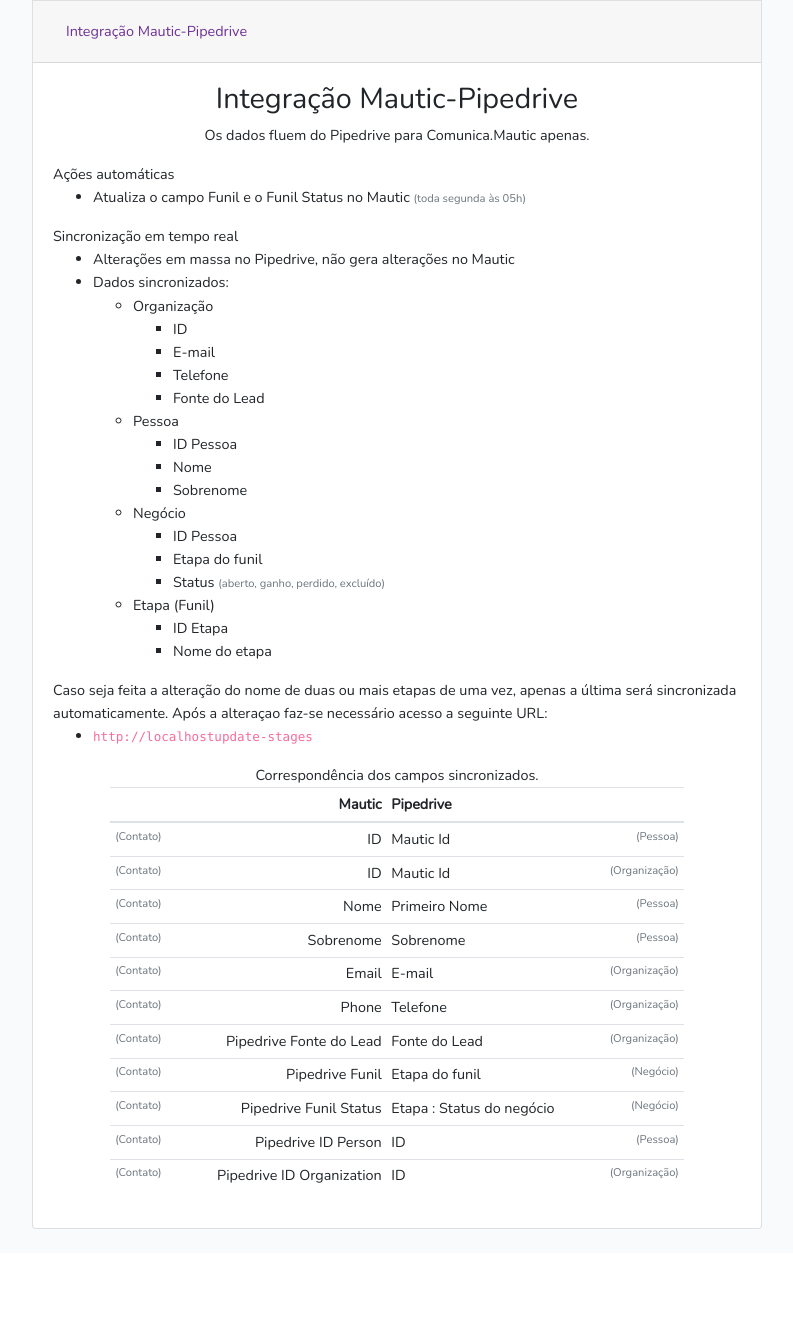
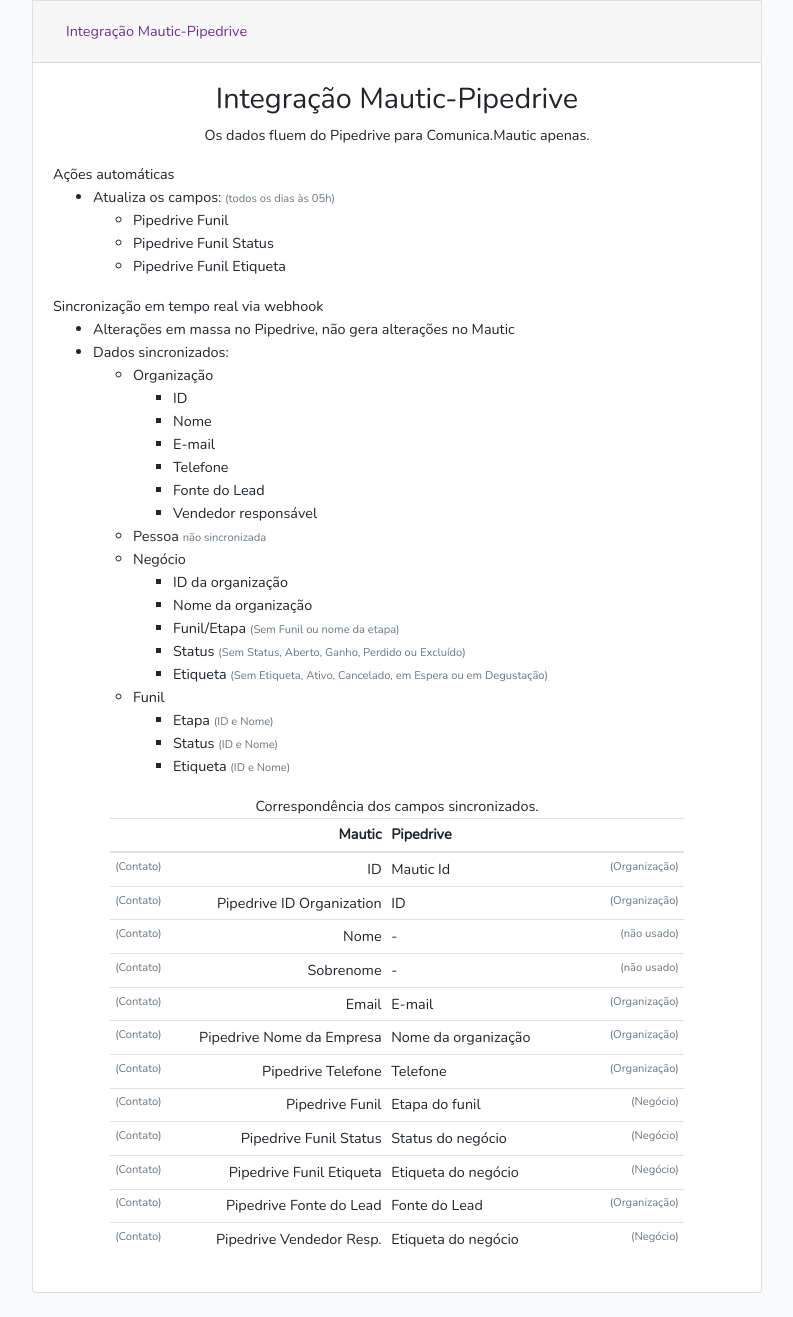
Before and after one commit to CostaMateus/triibo-gateway-php, a Laravel app: page /home in a window 1280 px wide. Shown: the part 184-1501 px from the top of the page, without its empty margins (243-1036 px from the left). Before the commit the page ends 1413 px from the top, so only its background shows below. Run offline with Laravel 8, Linux system fonts and the light colour scheme; a user stored in the database is signed in; data comes from the database, SQL or seed files in the repository.

Commit message:
Ajuste na documentção

```diff
--- a/resources/views/home.blade.php
+++ b/resources/views/home.blade.php
@@ -32,11 +32,7 @@
                                         <span class="text-muted h7" >(todos os dias às 02h)</span>
                                     </li>
                                     <li>
-                                        Importa lojas
-                                        <span class="text-muted h7" >(duas vezes no dia, às 02h e às 14h)</span>
-                                    </li>
-                                    <li>
-                                        Importa promoções
+                                        Importa lojas e promoções
                                         <span class="text-muted h7" >(duas vezes no dia, às 02h e às 14h)</span>
                                     </li>
                                 </ul>
@@ -64,57 +60,75 @@
                                 <p class="mb-0" >Ações automáticas</p>
                                 <ul class="" >
                                     <li>
-                                        Atualiza o campo Funil e o Funil Status no Mautic
-                                        <span class="text-muted h7" >(toda segunda às 05h)</span>
+                                        Atualiza os campos:
+                                        <span class="text-muted h7" >(todos os dias às 05h)</span>
+                                        <ul>
+                                            <li>Pipedrive Funil</li>
+                                            <li>Pipedrive Funil Status</li>
+                                            <li>Pipedrive Funil Etiqueta</li>
+                                        </ul>
                                     </li>
                                 </ul>
-                                <p class="mt-2 mb-0" >Sincronização em tempo real</p>
+                                <p class="mt-2 mb-0" >Sincronização em tempo real via webhook</p>
                                 <ul>
                                     <li>Alterações em massa no Pipedrive, não gera alterações no Mautic</li>
                                     <li>Dados sincronizados:
                                         <ul>
-                                            <li>Organização
+                                            <li>
+                                                Organização
                                                 <ul>
                                                     <li>ID</li>
+                                                    <li>Nome</li>
                                                     <li>E-mail</li>
                                                     <li>Telefone</li>
                                                     <li>Fonte do Lead</li>
+                                                    <li>Vendedor responsável</li>
                                                 </ul>
                                             </li>
-                                            <li>Pessoa
-                                                <ul>
+                                            <li>
+                                                Pessoa
+                                                <span class="text-muted h7" >não sincronizada</span>
+                                                {{-- <ul>
                                                     <li>ID Pessoa</li>
                                                     <li>Nome</li>
                                                     <li>Sobrenome</li>
-                                                </ul>
+                                                </ul> --}}
                                             </li>
-                                            <li>Negócio
+                                            <li>
+                                                Negócio
                                                 <ul>
-                                                    <li>ID Pessoa</li>
-                                                    <li>Etapa do funil</li>
+                                                    <li>ID da organização</li>
+                                                    <li>Nome da organização</li>
+                                                    <li>
+                                                        Funil/Etapa
+                                                        <span class="text-muted h7" >(Sem Funil ou nome da etapa)</span>
+                                                    </li>
                                                     <li>
                                                         Status
-                                                        <span class="text-muted h7" >(aberto, ganho, perdido, excluído)</span>
+                                                        <span class="text-muted h7" >(Sem Status, Aberto, Ganho, Perdido ou Excluído)</span>
+                                                    </li>
+                                                    <li>
+                                                        Etiqueta
+                                                        <span class="text-muted h7" >(Sem Etiqueta, Ativo, Cancelado, em Espera ou em Degustação)</span>
                                                     </li>
                                                 </ul>
                                             </li>
-                                            <li>Etapa (Funil)
+                                            <li>
+                                                Funil
                                                 <ul>
-                                                    <li>ID Etapa</li>
-                                                    <li>Nome do etapa</li>
+                                                    <li>
+                                                        Etapa
+                                                        <span class="text-muted h7" >(ID e Nome)</span>
+                                                    </li>
+                                                    <li>Status
+                                                        <span class="text-muted h7" >(ID e Nome)</span>
+                                                    </li>
+                                                    <li>Etiqueta
+                                                        <span class="text-muted h7" >(ID e Nome)</span>
+                                                    </li>
                                                 </ul>
                                             </li>
                                         </ul>
-                                    </li>
-                                </ul>
-
-                                <p class="mb-0" >
-                                    Caso seja feita a alteração do nome de duas ou mais etapas de uma vez, apenas a última será sincronizada automaticamente.
-                                    Após a alteraçao faz-se necessário acesso a seguinte URL: <br>
-                                </p>
-                                <ul>
-                                    <li>
-                                        <code>{{ env('APP_URL') . 'update-stages' }}</code>
                                     </li>
                                 </ul>
 
@@ -127,12 +141,12 @@
                                         </tr>
                                     </thead>
                                     <tbody>
-                                        <tr>
+                                        {{-- <tr>
                                             <td class="text-muted h7 text-left  w-10" >(Contato)</td>
                                             <td class="text-right w-40"               >ID</td>
                                             <td class="text-left  w-40"               >Mautic Id</td>
                                             <td class="text-muted h7 text-right w-10" >(Pessoa)</td>
-                                        </tr>
+                                        </tr> --}}
                                         <tr>
                                             <td class="text-muted h7 text-left  w-10" >(Contato)</td>
                                             <td class="text-right w-40"               >ID</td>
@@ -141,15 +155,21 @@
                                         </tr>
                                         <tr>
                                             <td class="text-muted h7 text-left  w-10" >(Contato)</td>
+                                            <td class="text-right w-40"               >Pipedrive ID Organization</td>
+                                            <td class="text-left  w-40"               >ID</td>
+                                            <td class="text-muted h7 text-right w-10" >(Organização)</td>
+                                        </tr>
+                                        <tr>
+                                            <td class="text-muted h7 text-left  w-10" >(Contato)</td>
                                             <td class="text-right w-40"               >Nome</td>
-                                            <td class="text-left  w-40"               >Primeiro Nome</td>
-                                            <td class="text-muted h7 text-right w-10" >(Pessoa)</td>
+                                            <td class="text-left  w-40"               > - </td>
+                                            <td class="text-muted h7 text-right w-10" >(não usado)</td>
                                         </tr>
                                         <tr>
                                             <td class="text-muted h7 text-left  w-10" >(Contato)</td>
                                             <td class="text-right w-40"               >Sobrenome</td>
-                                            <td class="text-left  w-40"               >Sobrenome</td>
-                                            <td class="text-muted h7 text-right w-10" >(Pessoa)</td>
+                                            <td class="text-left  w-40"               > - </td>
+                                            <td class="text-muted h7 text-right w-10" >(não usado)</td>
                                         </tr>
                                         <tr>
                                             <td class="text-muted h7 text-left  w-10" >(Contato)</td>
@@ -159,14 +179,14 @@
                                         </tr>
                                         <tr>
                                             <td class="text-muted h7 text-left  w-10" >(Contato)</td>
-                                            <td class="text-right w-40"               >Phone</td>
-                                            <td class="text-left  w-40"               >Telefone</td>
+                                            <td class="text-right w-40"               >Pipedrive Nome da Empresa</td>
+                                            <td class="text-left  w-40"               >Nome da organização</td>
                                             <td class="text-muted h7 text-right w-10" >(Organização)</td>
                                         </tr>
                                         <tr>
                                             <td class="text-muted h7 text-left  w-10" >(Contato)</td>
-                                            <td class="text-right w-40"               >Pipedrive Fonte do Lead</td>
-                                            <td class="text-left  w-40"               >Fonte do Lead</td>
+                                            <td class="text-right w-40"               >Pipedrive Telefone</td>
+                                            <td class="text-left  w-40"               >Telefone</td>
                                             <td class="text-muted h7 text-right w-10" >(Organização)</td>
                                         </tr>
                                         <tr>
@@ -178,21 +198,33 @@
                                         <tr>
                                             <td class="text-muted h7 text-left  w-10" >(Contato)</td>
                                             <td class="text-right w-40"               >Pipedrive Funil Status</td>
-                                            <td class="text-left  w-40"               >Etapa : Status do negócio</td>
+                                            <td class="text-left  w-40"               >Status do negócio</td>
                                             <td class="text-muted h7 text-right w-10" >(Negócio)</td>
                                         </tr>
                                         <tr>
                                             <td class="text-muted h7 text-left  w-10" >(Contato)</td>
+                                            <td class="text-right w-40"               >Pipedrive Funil Etiqueta</td>
+                                            <td class="text-left  w-40"               >Etiqueta do negócio</td>
+                                            <td class="text-muted h7 text-right w-10" >(Negócio)</td>
+                                        </tr>
+                                        <tr>
+                                            <td class="text-muted h7 text-left  w-10" >(Contato)</td>
+                                            <td class="text-right w-40"               >Pipedrive Fonte do Lead</td>
+                                            <td class="text-left  w-40"               >Fonte do Lead</td>
+                                            <td class="text-muted h7 text-right w-10" >(Organização)</td>
+                                        </tr>
+                                        <tr>
+                                            <td class="text-muted h7 text-left  w-10" >(Contato)</td>
+                                            <td class="text-right w-40"               >Pipedrive Vendedor Resp.</td>
+                                            <td class="text-left  w-40"               >Etiqueta do negócio</td>
+                                            <td class="text-muted h7 text-right w-10" >(Negócio)</td>
+                                        </tr>
+                                        {{-- <tr>
+                                            <td class="text-muted h7 text-left  w-10" >(Contato)</td>
                                             <td class="text-right w-40"               >Pipedrive ID Person</td>
                                             <td class="text-left  w-40"               >ID</td>
                                             <td class="text-muted h7 text-right w-10" >(Pessoa)</td>
-                                        </tr>
-                                        <tr>
-                                            <td class="text-muted h7 text-left  w-10" >(Contato)</td>
-                                            <td class="text-right w-40"               >Pipedrive ID Organization</td>
-                                            <td class="text-left  w-40"               >ID</td>
-                                            <td class="text-muted h7 text-right w-10" >(Organização)</td>
-                                        </tr>
+                                        </tr> --}}
                                     </tbody>
                                 </table>
                             </div>
```
